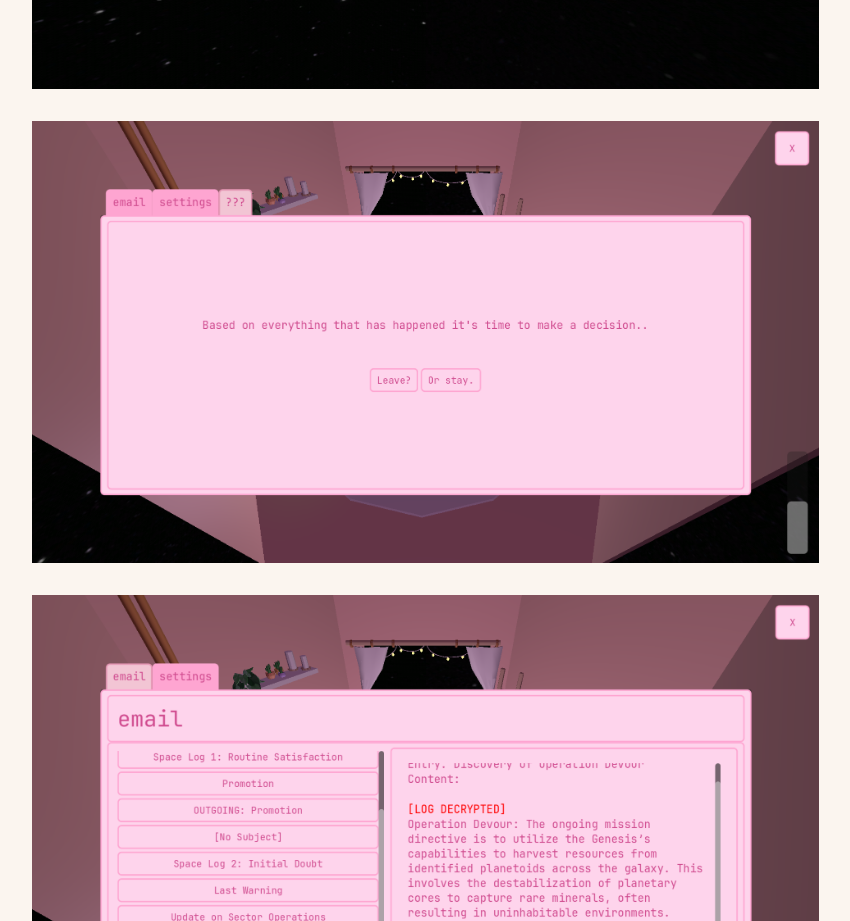
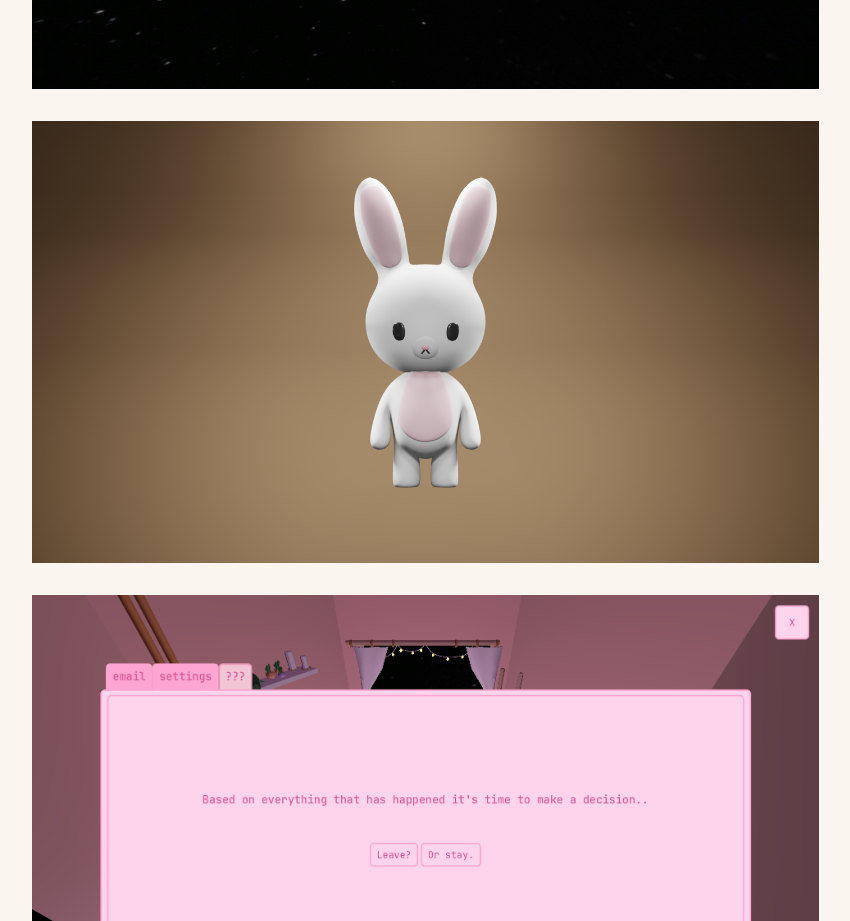
Before and after one commit to ruwkia/taylorsmith, a Next.js app: page /spacecontrol in a window 1280 px wide. Shown: the part 1340-2261 px from the top of the page, without its empty margins (271-1121 px from the left). Built offline with nearby package versions, Linux system fonts and the light colour scheme.

Commit message:
Update spacecontrol.jsx

```diff
--- a/pages/spacecontrol.jsx
+++ b/pages/spacecontrol.jsx
@@ -42,6 +42,7 @@ function SpaceControl() {
   alignItems: 'center'
 }}>
   <img src="/images/artworks/spacecontrolhope.png" alt="Hope screen" style={{ width: '150%', maxWidth: '1500px' }} />
+  <img src="/images/artworks/Rabbit_V1_Render (1).png" alt="bunny" style={{ width: '150%', maxWidth: '1500px' }} />
   <img src="/images/artworks/spacecontrolleave.png" alt="Leave screen" style={{ width: '150%', maxWidth: '1500px' }} />
   <img src="/images/artworks/spacecontroltopsecret.png" alt="Top Secret screen" style={{ width: '150%', maxWidth: '1500px' }} />
   <img src="/images/artworks/spacecontrolsus.png" alt="Suspicious screen" style={{ width: '150%', maxWidth: '1500px' }} />
```
